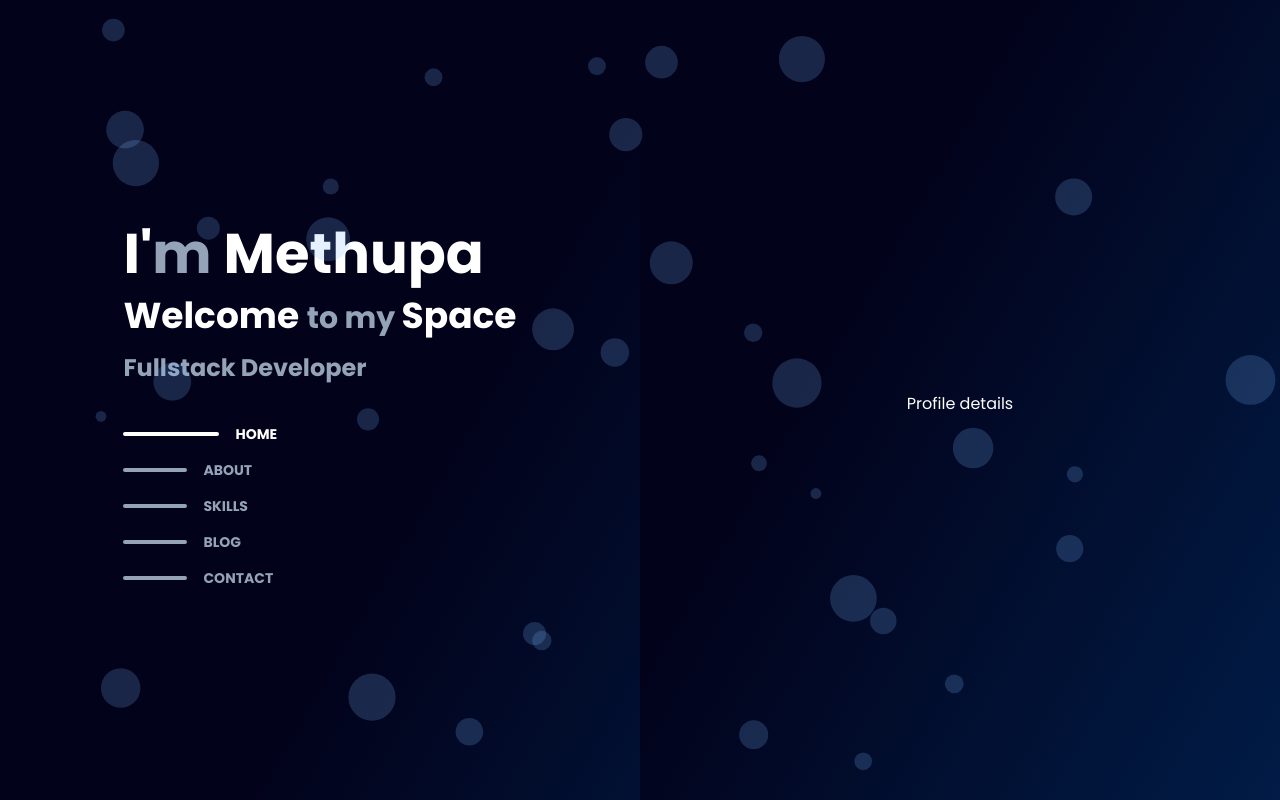
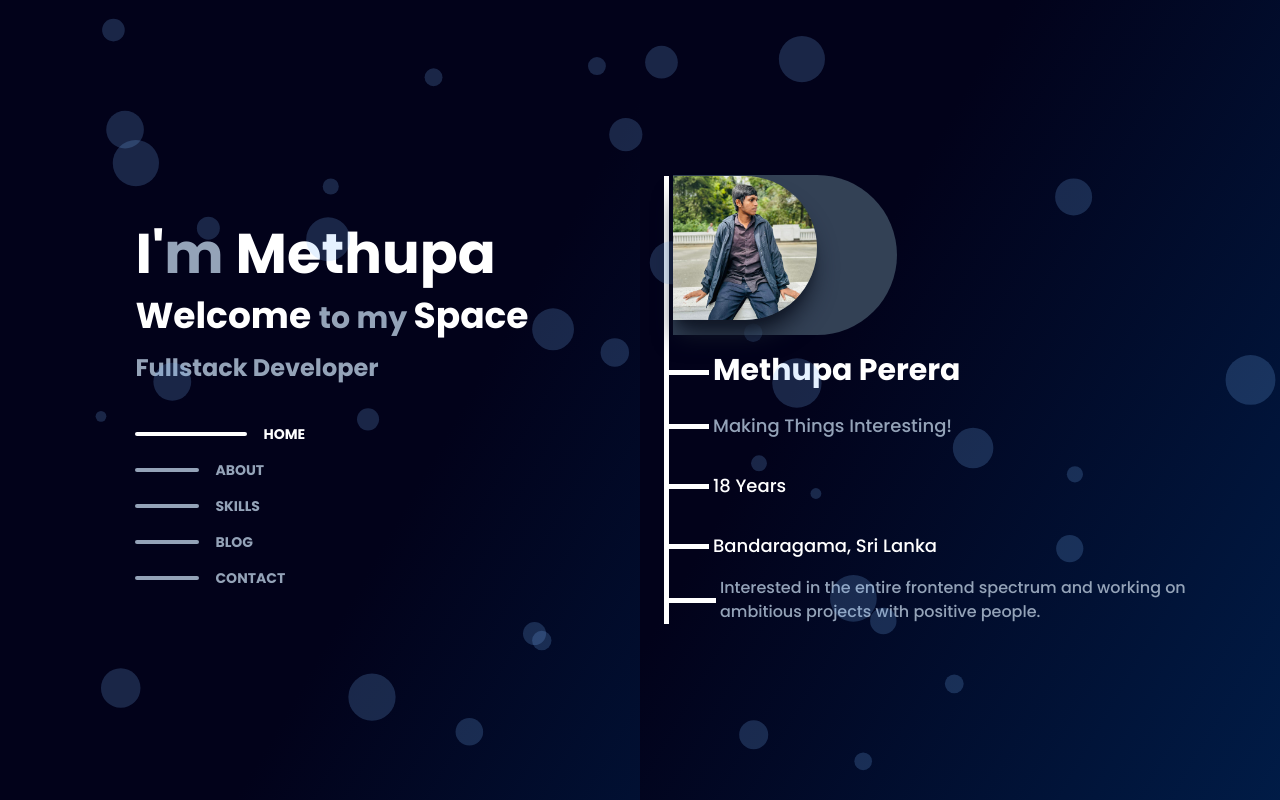
Before and after one commit to methupaPerera/my-portfolio, a React (Vite) app: page / in a window 1280 px wide. Shown: the top 800 px of the page. Built offline with nearby package versions, Linux system fonts and the light colour scheme.

Commit message:
Worked on the home page

```diff
--- a/src/components/Profile.jsx
+++ b/src/components/Profile.jsx
@@ -3,20 +3,31 @@ import { motion } from "framer-motion";
 
 import profile from "../assets/profile.jpg";
 
-const Profile = () => {
+export const Profile = () => {
     return (
-        <div className="mt-10 flex md:hidden justify-center items-center relative">
-            <div className="w-40 h-40 rounded-full bg-slate-400 absolute"></div>
+        <div className="mt-10 flex justify-center items-center relative">
+            <div className="w-40 h-40 rounded-full bg-slate-700 absolute"></div>
             <motion.img
                 initial={{ rotate: -120 }}
                 animate={{ rotate: 0 }}
                 transition={{ duration: 0.5 }}
                 src={profile}
                 alt="profile"
-                className="w-36 h-36 rounded-full shadow-xl shadow-gray-900 z-10"
+                className="w-36 h-36 rounded-full shadow-xl shadow-gray-900 z-50"
             />
         </div>
     );
 };
 
-export default Profile;
+export const ProfileLarge = () => {
+    return (
+        <div className="flex flex-col items-startjustify-center relative">
+            <div className="w-56 h-40 rounded-r-full bg-slate-700 absolute -top-[1px]"></div>
+            <img
+                src={profile}
+                alt="profile"
+                className="w-36 h-36 rounded-r-full shadow-xl shadow-gray-900 z-50"
+            />
+        </div>
+    );
+};
--- a/src/components/index.jsx
+++ b/src/components/index.jsx
@@ -1,3 +1,3 @@
 export { default as Navbar } from "./Navbar";
-export { default as Profile } from "./Profile";
+export { Profile, ProfileLarge } from "./Profile";
 export { default as Particle } from "./Particle";
--- a/src/index.css
+++ b/src/index.css
@@ -23,5 +23,5 @@ body {
 }
 
 ._active:nth-child(1) div:first-child {
-    @apply w-24 bg-white;
+    @apply w-28 bg-white;
 }
--- a/src/layouts/PrimaryLayout.jsx
+++ b/src/layouts/PrimaryLayout.jsx
@@ -6,7 +6,7 @@ const PrimaryLayout = () => {
     return (
         <div className="w-full relative">
             <Main />
-            <div className="w-full md:w-1/2 relative md:absolute right-0 _gradient">
+            <div className="md:pr-16 w-full md:w-1/2 relative md:absolute right-0 _gradient">
                 <div className="h-full bg-inherit absolute"></div>
                 <Home />
                 <About />
--- a/src/pages/Home.jsx
+++ b/src/pages/Home.jsx
@@ -1,9 +1,40 @@
 import React from "react";
+import { ProfileLarge } from "../components";
 
 const Home = () => {
     return (
-        <div id="home" className="h-[101vh] flex justify-center items-center">
-            Profile details
+        <div
+            id="home"
+            className="min-h-screen flex justify-center flex-col gap-5 py-10 pl-10 md:pl-6"
+        >
+            <div className="border-l-[5px] border-white">
+                <div className="md:block hidden mb-8 ml-1">
+                    <ProfileLarge />
+                </div>
+                <div className="text-right ml-2 flex flex-col items-start">
+                    <h1 className="text-3xl font-bold flex items-center -ml-2">
+                        <span className="mt-1 mr-1 w-10 h-[5px] bg-white"></span>
+                        Methupa Perera{" "}
+                    </h1>
+                    <h2 className="mt-6 text-slate-400 font-medium text-lg flex items-center -ml-2">
+                        <span className="mr-1 w-10 h-[5px] bg-white"></span>
+                        Making Things Interesting!{" "}
+                    </h2>
+                    <h3 className="mt-8 flex items-center -ml-2 font-medium text-lg">
+                        <span className="mr-1 w-10 h-[5px] bg-white"></span>
+                        18 Years{" "}
+                    </h3>
+                    <h4 className="mt-8 flex items-center -ml-2 font-medium text-lg">
+                        <span className="mr-1 w-10 h-[5px] bg-white"></span>
+                        Bandaragama, Sri Lanka{" "}
+                    </h4>
+                    <p className="mt-4 w-5/6 md:w-full flex items-center -ml-2 font-medium text-slate-400 text-left">
+                        <span className="mr-1 w-[76px] h-[5px] bg-white"></span>
+                        Interested in the entire frontend spectrum and working
+                        on ambitious projects with positive people.{" "}
+                    </p>
+                </div>
+            </div>
         </div>
     );
 };
--- a/src/pages/Main.jsx
+++ b/src/pages/Main.jsx
@@ -7,7 +7,7 @@ const Main = () => {
     return (
         <div className="h-screen md:fixed left-0 text-center md:text-left">
             <div className="w-full h-screen md:w-1/2 flex flex-col justify-center items-center fixed">
-                <div className="px-4 md:px-10">
+                <div className="px-4 md:pl-10">
                     <h1 className="text-[3.5rem] font-bold">
                         I&apos;<span className="text-slate-400">m</span> Methupa
                     </h1>
@@ -28,7 +28,9 @@ const Main = () => {
                         <NavigationLink to="blog" />
                         <NavigationLink to="contact" />
                     </div>
-                    <Profile />
+                    <div className="md:hidden block">
+                        <Profile />
+                    </div>
                 </div>
             </div>
         </div>
@@ -46,7 +48,7 @@ const NavigationLink = ({ to }) => {
                 smooth={true}
                 duration={500}
             >
-                <div className="w-16 h-1 rounded-full bg-slate-400 group-hover:w-24 group-hover:bg-white duration-300"></div>
+                <div className="w-16 h-1 rounded-full bg-slate-400 group-hover:w-28 group-hover:bg-white duration-300"></div>
                 <div>{to.toUpperCase()}</div>
             </Link>
         </div>
```
